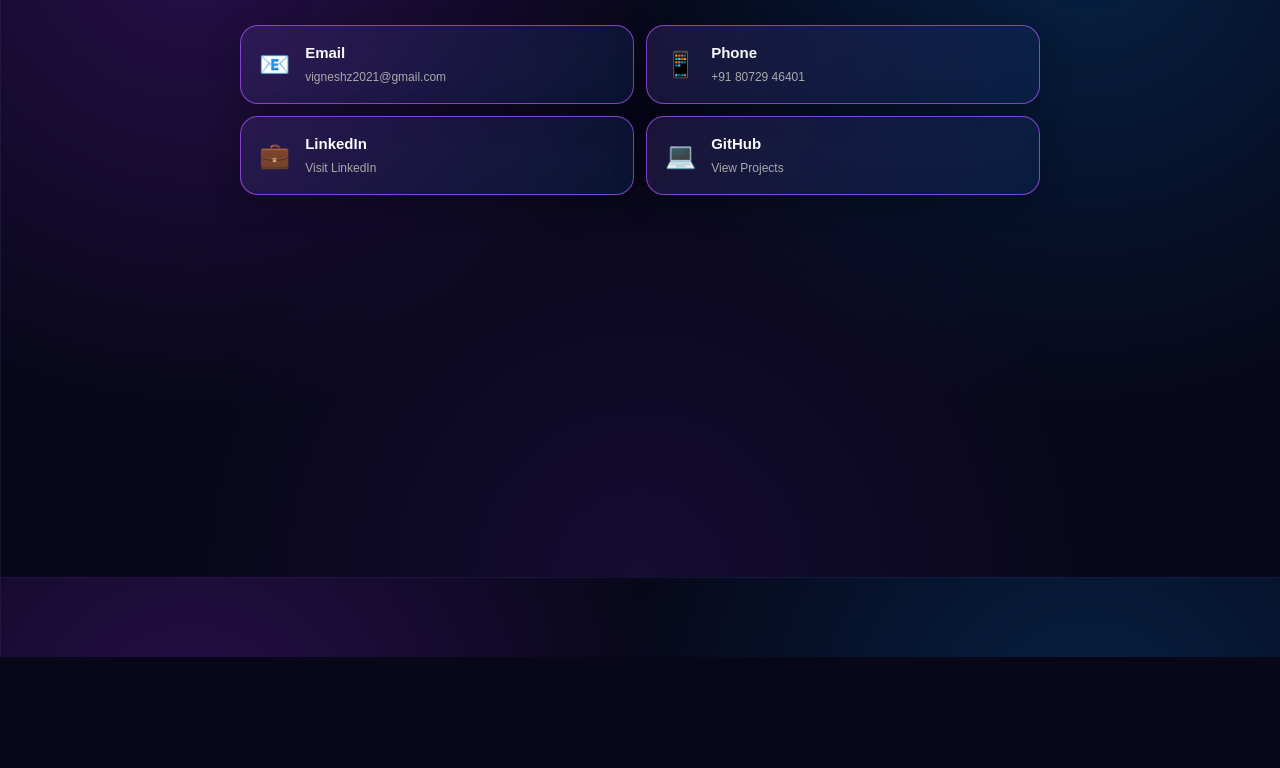
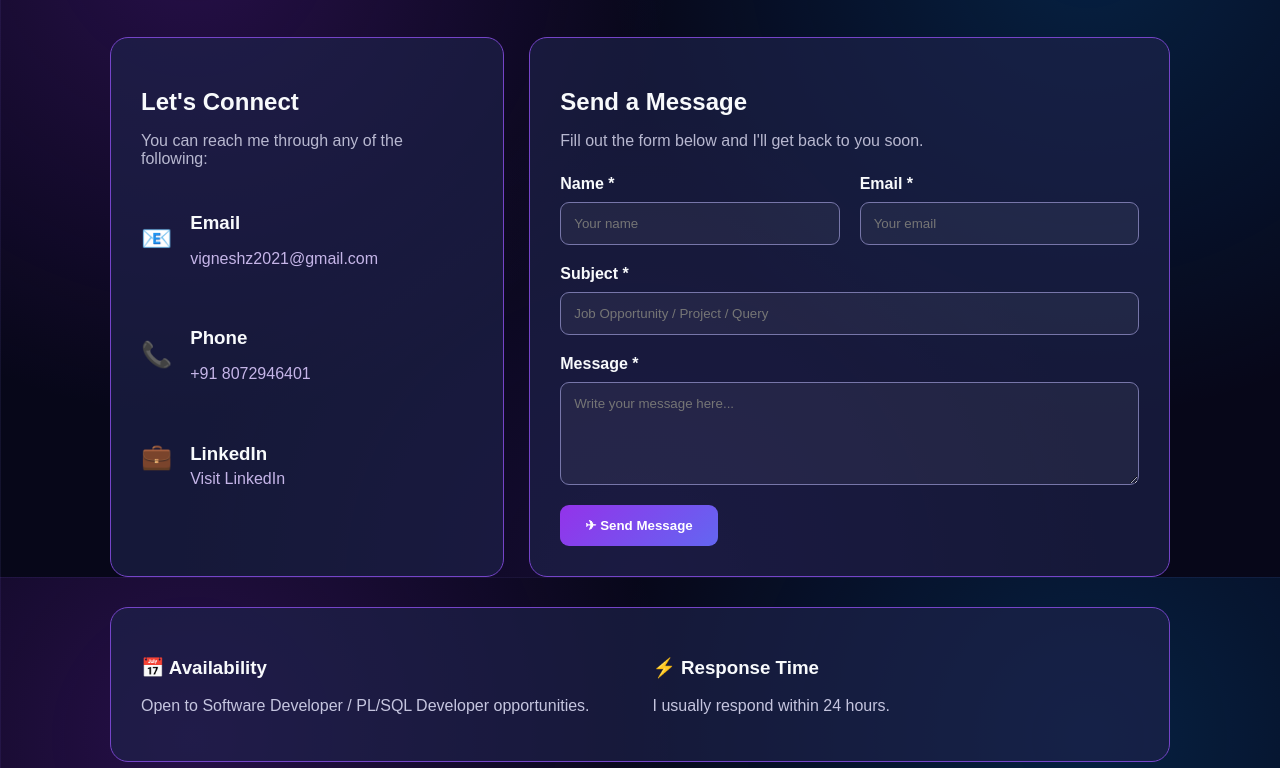
Before and after one commit to vignesh00224/my_portfolio, a plain HTML site: page contact.html in a window 1280 px wide. Shown: the part 223-991 px from the top of the page. Before the commit the page ends 880 px from the top, so only its background shows below. Drawn offline with Linux system fonts and the light colour scheme.

Commit message:
update 7

```diff
--- a/contact.html
+++ b/contact.html
@@ -25,54 +25,114 @@
 
     <main>
 
-        <section class="contact-section">
+<main class="contact-container">
+
+    <div class="contact-heading">
         <h1>Get In Touch</h1>
-            <p>
-                Have a project or opportunity in mind?
-                Feel free to reach out. I'd love to connect!
-            </p>
-            <div class="contact-container">
-                <div class="contact-card">
+        <p>Have a project or opportunity in mind? Feel free to reach out. I'd love to connect!</p>
+    </div>
+
+    <div class="contact-content">
+
+        <!-- Contact Details -->
+        <section class="contact-details">
+            <h2>Let's Connect</h2>
+            <p>You can reach me through any of the following:</p>
+
+            <div class="contact-item">
                 <span>📧</span>
                 <div>
                     <h3>Email</h3>
-                        <a href="mailto:vigneshz2021@gmail.com">
-                            vigneshz2021@gmail.com
-                        </a>
+                    <p>vigneshz2021@gmail.com</p>
                 </div>
             </div>
 
-                <div class="contact-card">
-                    <span>📱</span>
+            <div class="contact-item">
+                <span>📞</span>
                 <div>
                     <h3>Phone</h3>
-                        <a href="tel:+919876543210">
-                            +91 80729 46401
-                        </a>
+                    <p>+91 8072946401</p>
                 </div>
             </div>
 
-                <div class="contact-card">
+            <div class="contact-item">
                 <span>💼</span>
                 <div>
                     <h3>LinkedIn</h3>
-                            <a href="https://www.linkedin.com/in/vignesh-s-976743348" target="_blank">
-                                Visit LinkedIn
-                            </a>
+                    <a href="https://www.linkedin.com/in/vignesh-s-976743348/"target="_blank"rel="noopener noreferrer">Visit LinkedIn</a>
                 </div>
             </div>
 
-                <div class="contact-card">
+            <!-- <div class="contact-item">
                 <span>💻</span>
                 <div>
                     <h3>GitHub</h3>
-                        <a href="YOUR_GITHUB_URL">
-                            View Projects
-                        </a>
+                    <a href="https://github.com/vignesh00224">View Projects</a>
+                </div>
+            </div> -->
+        </section>
+
+        <!-- Contact Form -->
+        <section class="contact-form-section">
+            <h2>Send a Message</h2>
+            <p>Fill out the form below and I'll get back to you soon.</p>
+
+            <form action="https://formsubmit.co/vigneshz2021@gmail.com"
+                  method="POST">
+
+                <div class="form-row">
+                    <div class="form-group">
+                        <label>Name *</label>
+                        <input type="text" name="name"
+                               placeholder="Your name" required>
+                    </div>
+
+                    <div class="form-group">
+                        <label>Email *</label>
+                        <input type="email" name="email"
+                               placeholder="Your email" required>
                     </div>
                 </div>
+
+                <div class="form-group">
+                    <label>Subject *</label>
+                    <input type="text" name="subject"
+                           placeholder="Job Opportunity / Project / Query"
+                           required>
                 </div>
+
+                <div class="form-group">
+                    <label>Message *</label>
+                    <textarea name="message"
+                              placeholder="Write your message here..."
+                              rows="5" required></textarea>
+                </div>
+
+                <input type="hidden" name="_captcha" value="true">
+
+                <button type="submit" class="send-btn">
+                    ✈ Send Message
+                </button>
+
+            </form>
         </section>
+
+    </div>
+
+    <!-- Availability -->
+    <div class="availability-section">
+        <div>
+            <h3>📅 Availability</h3>
+            <p>Open to Software Developer / PL/SQL Developer opportunities.</p>
+        </div>
+
+        <div>
+            <h3>⚡ Response Time</h3>
+            <p>I usually respond within 24 hours.</p>
+        </div>
+    </div>
+
+</main>
 
     </main>
 
--- a/my_career.css
+++ b/my_career.css
@@ -331,75 +331,151 @@ a {
    CONTACT PAGE - EXISTING CONTACT CARDS
 ========================================= */
 
-.contact-section {
-    max-width: 850px;
-    margin: 80px auto;
-    padding: 25px;
+.contact-container {
+    max-width: 1100px;
+    margin: 100px auto 50px;
+    padding: 20px;
 }
 
-.contact-section h1 {
+.contact-heading {
+    text-align: center;
+    margin-bottom: 40px;
+}
+
+.contact-heading h1 {
     font-size: 36px;
     margin-bottom: 12px;
 }
 
-.contact-section > p {
-    color: #aaa;
-    line-height: 1.6;
-    margin-bottom: 30px;
+.contact-heading p {
+    color: #b8b8d0;
 }
 
-.contact-container {
+.contact-content {
     display: grid;
-    grid-template-columns: repeat(2, minmax(0, 1fr));
-    gap: 12px;
+    grid-template-columns: 0.8fr 1.3fr;
+    gap: 25px;
 }
 
-.contact-card {
+.contact-details,
+.contact-form-section,
+.availability-section {
+    background: rgba(30, 35, 75, 0.65);
+    border: 1px solid #7544c8;
+    border-radius: 18px;
+    padding: 30px;
+}
+
+.contact-details h2,
+.contact-form-section h2 {
+    margin-bottom: 15px;
+}
+
+.contact-details > p,
+.contact-form-section > p {
+    color: #b8b8d0;
+    margin-bottom: 25px;
+}
+
+.contact-item {
     display: flex;
     align-items: center;
-    gap: 15px;
-    min-width: 0;
-    padding: 18px;
-
-    background: linear-gradient(
-        135deg,
-        rgba(91, 65, 160, 0.25),
-        rgba(15, 45, 95, 0.35)
-    );
-
-    border: 1px solid rgba(168, 85, 247, 0.75);
-    border-radius: 18px;
-    backdrop-filter: blur(12px);
-
-    box-shadow: 0 8px 30px rgba(0, 0, 0, 0.25);
-    transition: all 0.3s ease;
+    gap: 18px;
+    margin: 25px 0;
 }
 
-.contact-card:hover {
-    border-color: #3b82f6;
-    transform: translateY(-3px);
+.contact-item > span {
+    font-size: 25px;
 }
 
-.contact-card span {
-    font-size: 25px;
-    flex-shrink: 0;
+.contact-item h3 {
+    margin-bottom: 5px;
 }
 
-.contact-card h3 {
-    font-size: 15px;
-    margin: 0 0 6px;
+.contact-item p,
+.contact-item a {
+    color: #c5b5e8;
+    text-decoration: none;
 }
 
-.contact-card a {
-    color: #aaa;
-    text-decoration: none;
-    font-size: 12px;
-    overflow-wrap: anywhere;
+.form-row {
+    display: grid;
+    grid-template-columns: 1fr 1fr;
+    gap: 20px;
 }
 
-.contact-card a:hover {
-    color: #3b82f6;
+.form-group {
+    display: flex;
+    flex-direction: column;
+    gap: 9px;
+    margin-bottom: 20px;
 }
+
+.form-group label {
+    font-weight: 600;
+}
+
+.form-group input,
+.form-group textarea {
+    width: 100%;
+    box-sizing: border-box;
+    padding: 13px;
+    background: rgba(255, 255, 255, 0.05);
+    border: 1px solid #7776a9;
+    border-radius: 9px;
+    color: white;
+    font-family: inherit;
+    outline: none;
+}
+
+.form-group input:focus,
+.form-group textarea:focus {
+    border-color: #a855f7;
+}
+
+.form-group textarea {
+    resize: vertical;
+}
+
+.send-btn {
+    padding: 13px 25px;
+    background: linear-gradient(135deg, #9333ea, #6366f1);
+    color: white;
+    border: none;
+    border-radius: 9px;
+    font-weight: bold;
+    cursor: pointer;
+}
+
+.send-btn:hover {
+    transform: translateY(-2px);
+    box-shadow: 0 5px 18px rgba(147, 51, 234, 0.4);
+}
+
+.availability-section {
+    display: grid;
+    grid-template-columns: 1fr 1fr;
+    gap: 25px;
+    margin-top: 30px;
+}
+
+.availability-section p {
+    color: #c5c5df;
+    margin-top: 10px;
+}
+
+@media (max-width: 768px) {
+    .contact-content,
+    .availability-section,
+    .form-row {
+        grid-template-columns: 1fr;
+    }
+
+    .contact-container {
+        margin-top: 80px;
+    }
+}
+
 
 
 /* =========================================
```
Lines whose indentation alone changed are shown as unchanged.
